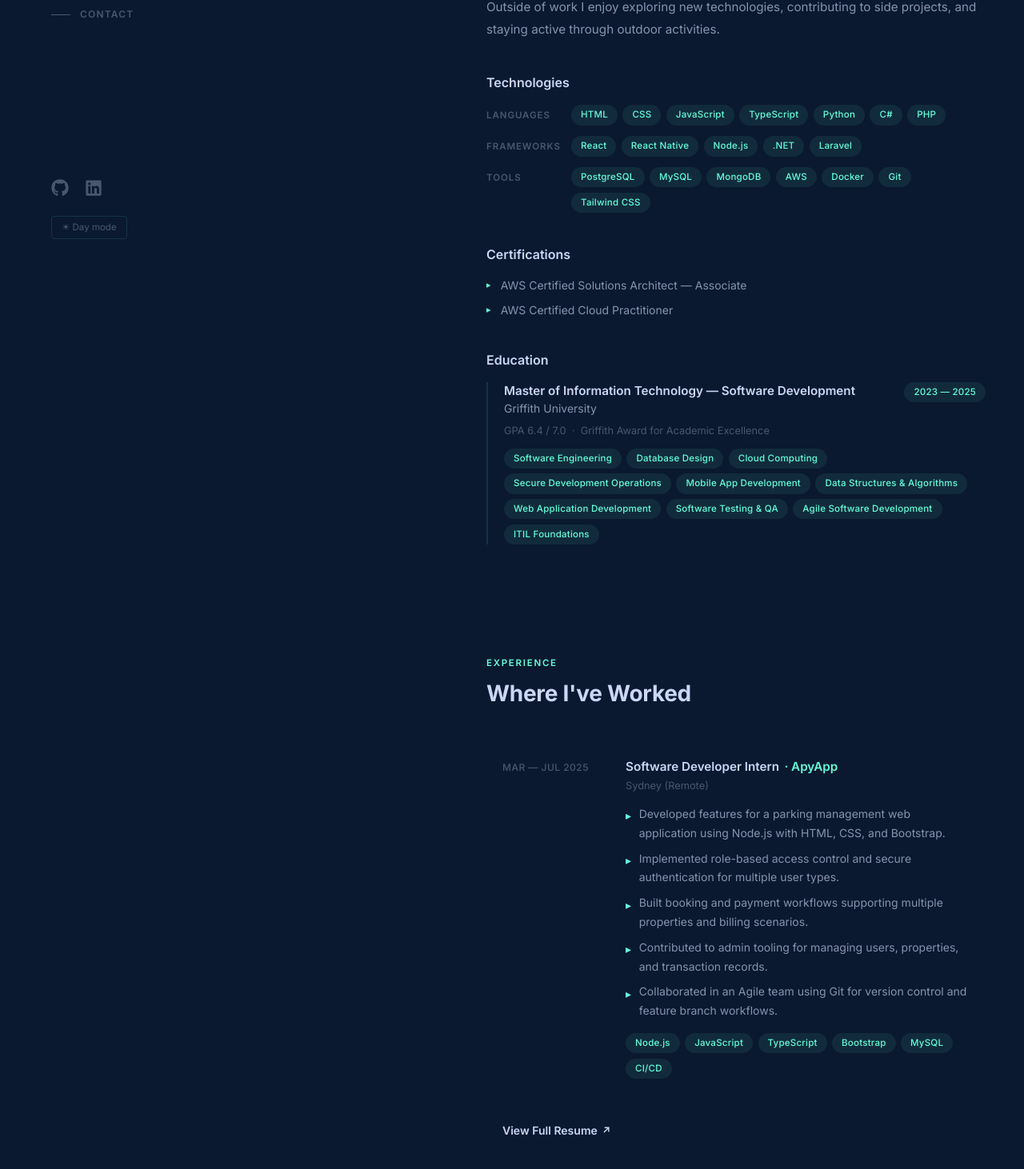
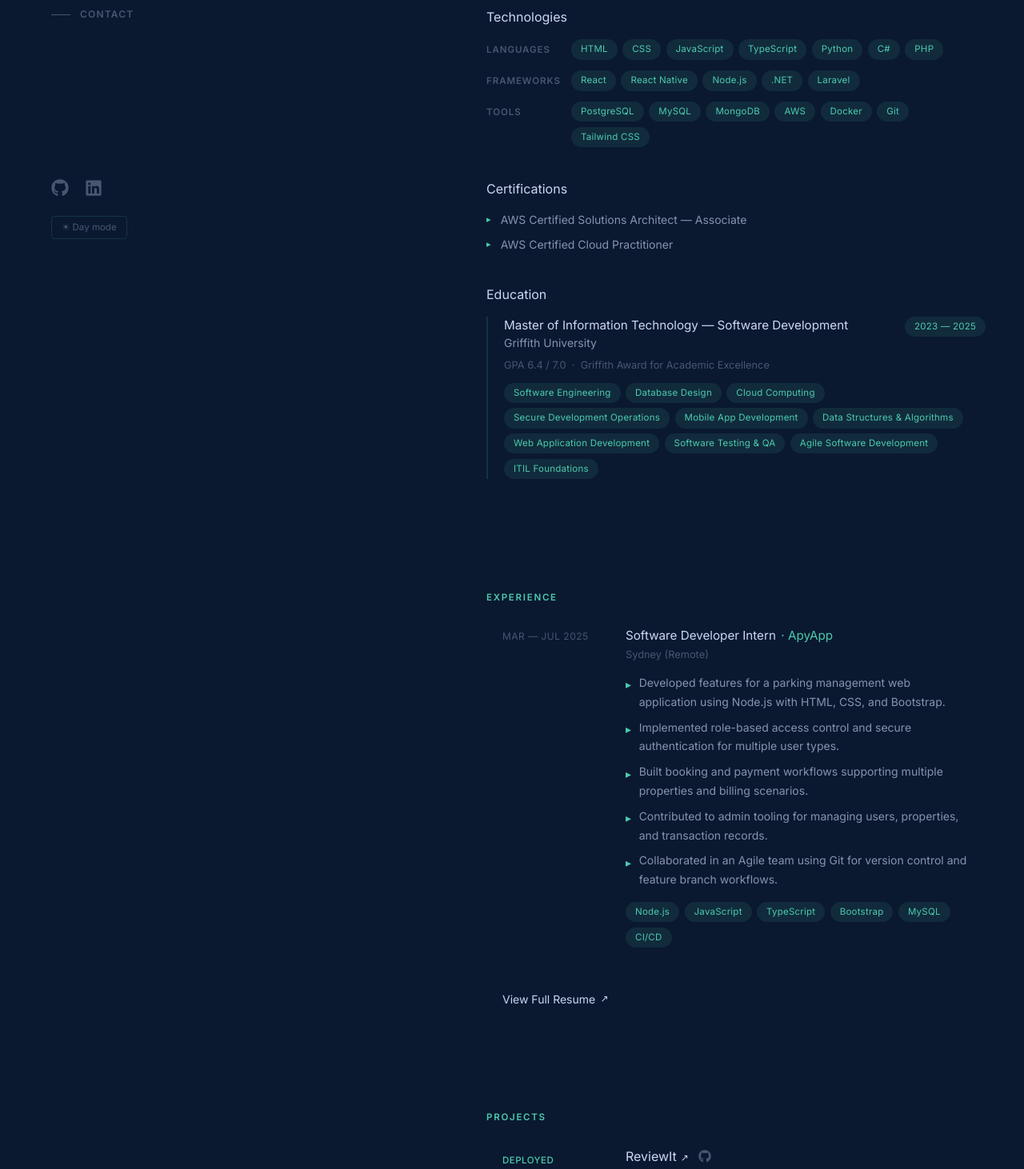
Before and after one commit to Chao-777/Chao-Portfolio, a React (Vite) app: page / in a window 1280 px wide. Shown: the part 437-1899 px from the top of the page at 80% size. Built offline with nearby package versions, Linux system fonts and the light colour scheme.

Commit message:
Fixed font display bug

```diff
--- a/src/components/Footer.jsx
+++ b/src/components/Footer.jsx
@@ -20,26 +20,6 @@ export const Footer = () => {
         >
           Designed &amp; built by Chao Yuan · {new Date().getFullYear()}
         </p>
-        <div style={{ display: 'flex', gap: '1.25rem' }}>
-          <a
-            href="https://github.com/Chao-777"
-            target="_blank"
-            rel="noopener noreferrer"
-            className="social-link"
-            aria-label="GitHub"
-          >
-            <FaGithub size={18} />
-          </a>
-          <a
-            href="https://www.linkedin.com/in/chao-yuan-nic777/"
-            target="_blank"
-            rel="noopener noreferrer"
-            className="social-link"
-            aria-label="LinkedIn"
-          >
-            <FaLinkedin size={18} />
-          </a>
-        </div>
       </div>
 
       <p
@@ -51,7 +31,7 @@ export const Footer = () => {
           margin: 0,
         }}
       >
-        Coded in Visual Studio Code. Built with React and Tailwind CSS, deployed with GitHub Pages.
+        Built with React and Tailwind CSS, deployed with GitHub Pages.
         All text is set in the Inter typeface. Loosely inspired by the design of{' '}
         <a
           href="https://brittanychiang.com"
--- a/src/components/sections/About.jsx
+++ b/src/components/sections/About.jsx
@@ -27,7 +27,6 @@ export const About = () => {
     <section id="about" style={{ padding: '6rem 3rem 4rem' }}>
 
       <div className="section-label">About</div>
-      <h2 className="section-heading">About Me</h2>
 
       {/* Bio */}
       <p style={{ color: 'var(--c-body)', fontFamily: 'Inter, sans-serif', fontSize: '0.95rem', lineHeight: 1.85, marginBottom: '1rem' }}>
@@ -46,7 +45,7 @@ export const About = () => {
       </p>
 
       {/* Skills */}
-      <h3 style={{ color: 'var(--c-heading)', fontFamily: 'Inter, sans-serif', fontSize: '1rem', fontWeight: 600, marginBottom: '1rem' }}>
+      <h3 style={{ color: 'var(--c-heading)', fontFamily: 'Inter, sans-serif', fontSize: '1rem', fontWeight: 400, marginBottom: '1rem' }}>
         Technologies
       </h3>
       <div style={{ display: 'flex', flexDirection: 'column', gap: '0.85rem', marginBottom: '2.5rem' }}>
@@ -77,7 +76,7 @@ export const About = () => {
       </div>
 
       {/* Certifications */}
-      <h3 style={{ color: 'var(--c-heading)', fontFamily: 'Inter, sans-serif', fontSize: '1rem', fontWeight: 600, marginBottom: '1rem' }}>
+      <h3 style={{ color: 'var(--c-heading)', fontFamily: 'Inter, sans-serif', fontSize: '1rem', fontWeight: 400, marginBottom: '1rem' }}>
         Certifications
       </h3>
       <div style={{ display: 'flex', flexDirection: 'column', gap: '0.6rem', marginBottom: '2.5rem' }}>
@@ -100,7 +99,7 @@ export const About = () => {
       </div>
 
       {/* Education */}
-      <h3 style={{ color: 'var(--c-heading)', fontFamily: 'Inter, sans-serif', fontSize: '1rem', fontWeight: 600, marginBottom: '1rem' }}>
+      <h3 style={{ color: 'var(--c-heading)', fontFamily: 'Inter, sans-serif', fontSize: '1rem', fontWeight: 400, marginBottom: '1rem' }}>
         Education
       </h3>
       <div
@@ -112,7 +111,7 @@ export const About = () => {
       >
         <div style={{ display: 'flex', justifyContent: 'space-between', alignItems: 'flex-start', flexWrap: 'wrap', gap: '0.5rem', marginBottom: '0.5rem' }}>
           <div>
-            <div style={{ color: 'var(--c-heading)', fontFamily: 'Inter, sans-serif', fontSize: '0.95rem', fontWeight: 600 }}>
+            <div style={{ color: 'var(--c-heading)', fontFamily: 'Inter, sans-serif', fontSize: '0.95rem', fontWeight: 400 }}>
               Master of Information Technology — Software Development
             </div>
             <div style={{ color: 'var(--c-body)', fontFamily: 'Inter, sans-serif', fontSize: '0.875rem' }}>
--- a/src/components/sections/Contact.jsx
+++ b/src/components/sections/Contact.jsx
@@ -64,8 +64,6 @@ export const Contact = () => {
       <RevealOnScroll>
 
         <div className="section-label">Contact</div>
-        <h2 className="section-heading">Get In Touch</h2>
-
         <p
           style={{
             color: 'var(--c-body)',
--- a/src/components/sections/Experience.jsx
+++ b/src/components/sections/Experience.jsx
@@ -23,8 +23,6 @@ export const Experience = () => {
       <RevealOnScroll>
 
         <div className="section-label">Experience</div>
-        <h2 className="section-heading">Where I've Worked</h2>
-
         <div style={{ display: 'flex', flexDirection: 'column', gap: '0.5rem' }}>
           {JOBS.map((job, i) => (
             <div key={i} className="exp-card">
@@ -38,7 +36,7 @@ export const Experience = () => {
                   color: 'var(--c-faint)',
                   fontFamily: 'Inter, sans-serif',
                   fontSize: '0.75rem',
-                  fontWeight: 500,
+                  fontWeight: 400,
                   letterSpacing: '0.04em',
                   textTransform: 'uppercase',
                   lineHeight: 1.5,
@@ -54,7 +52,7 @@ export const Experience = () => {
                     color: 'var(--c-heading)',
                     fontFamily: 'Inter, sans-serif',
                     fontSize: '0.95rem',
-                    fontWeight: 600,
+                    fontWeight: 400,
                     marginBottom: '0.15rem',
                   }}
                 >
@@ -115,7 +113,7 @@ export const Experience = () => {
               color: 'var(--c-heading)',
               fontFamily: 'Inter, sans-serif',
               fontSize: '0.875rem',
-              fontWeight: 600,
+              fontWeight: 400,
               textDecoration: 'none',
               display: 'inline-flex',
               alignItems: 'center',
--- a/src/components/sections/Home.jsx
+++ b/src/components/sections/Home.jsx
@@ -42,7 +42,7 @@ export const Home = () => {
             style={{
               color: 'var(--c-heading)',
               fontSize: '2.5rem',
-              fontWeight: 700,
+              fontWeight: 400,
               fontFamily: 'Inter, sans-serif',
               lineHeight: 1.05,
               marginBottom: '0.5rem',
@@ -51,7 +51,7 @@ export const Home = () => {
           >
             CHAO YUAN
           </h1>
-          <p style={{ color: 'var(--c-mid)', fontSize: '1rem', fontFamily: 'Inter, sans-serif', fontWeight: 500 }}>
+          <p style={{ color: 'var(--c-mid)', fontSize: '1rem', fontFamily: 'Inter, sans-serif', fontWeight: 400 }}>
             Software Developer
           </p>
         </div>
--- a/src/components/sections/Projects.jsx
+++ b/src/components/sections/Projects.jsx
@@ -42,8 +42,6 @@ export const Projects = () => {
       <RevealOnScroll>
 
         <div className="section-label">Projects</div>
-        <h2 className="section-heading">Things I've Built</h2>
-
         <div style={{ display: 'flex', flexDirection: 'column', gap: '0.5rem' }}>
           {PROJECTS.map((proj, i) => (
             <div key={i} className="project-card">
@@ -61,7 +59,7 @@ export const Projects = () => {
                     color: proj.status === 'Deployed' ? 'var(--c-primary)' : 'var(--c-faint)',
                     fontFamily: 'Inter, sans-serif',
                     fontSize: '0.72rem',
-                    fontWeight: 600,
+                    fontWeight: 500,
                     letterSpacing: '0.04em',
                     textTransform: 'uppercase',
                   }}
--- a/src/index.css
+++ b/src/index.css
@@ -6,11 +6,11 @@
   /* Night — dark navy / teal */
   --c-bg:        #0a192f;
   --c-nav-bg:    rgba(10, 25, 47, 0.85);
-  --c-primary:   #64ffda;
+  --c-primary:   #4ccbb0;
   --c-heading:   #ccd6f6;
   --c-mid:       #a8b2d8;
   --c-body:      #8892b0;
-  --c-label:     #64ffda;
+  --c-label:     #4ccbb0;
   --c-faint:     #495670;
   --c-border:    rgba(100, 255, 218, 0.12);
   --c-panel:     #112240;
@@ -65,7 +65,7 @@ html, body {
   padding: 4px 12px;
   font-size: 0.72rem;
   font-family: 'Inter', sans-serif;
-  font-weight: 500;
+  font-weight: 400;
   border-radius: 9999px;
   letter-spacing: 0.02em;
   transition: background 0.2s, color 0.2s;
@@ -80,7 +80,7 @@ html, body {
   padding: 12px 28px;
   font-family: 'Inter', sans-serif;
   font-size: 0.85rem;
-  font-weight: 500;
+  font-weight: 400;
   cursor: pointer;
   transition: background 0.2s, box-shadow 0.2s;
   text-decoration: none;
@@ -232,7 +232,7 @@ html, body {
   color: var(--c-heading);
   font-family: 'Inter', sans-serif;
   font-size: 1rem;
-  font-weight: 600;
+  font-weight: 400;
   text-decoration: none;
   transition: color 0.2s;
 }
```
